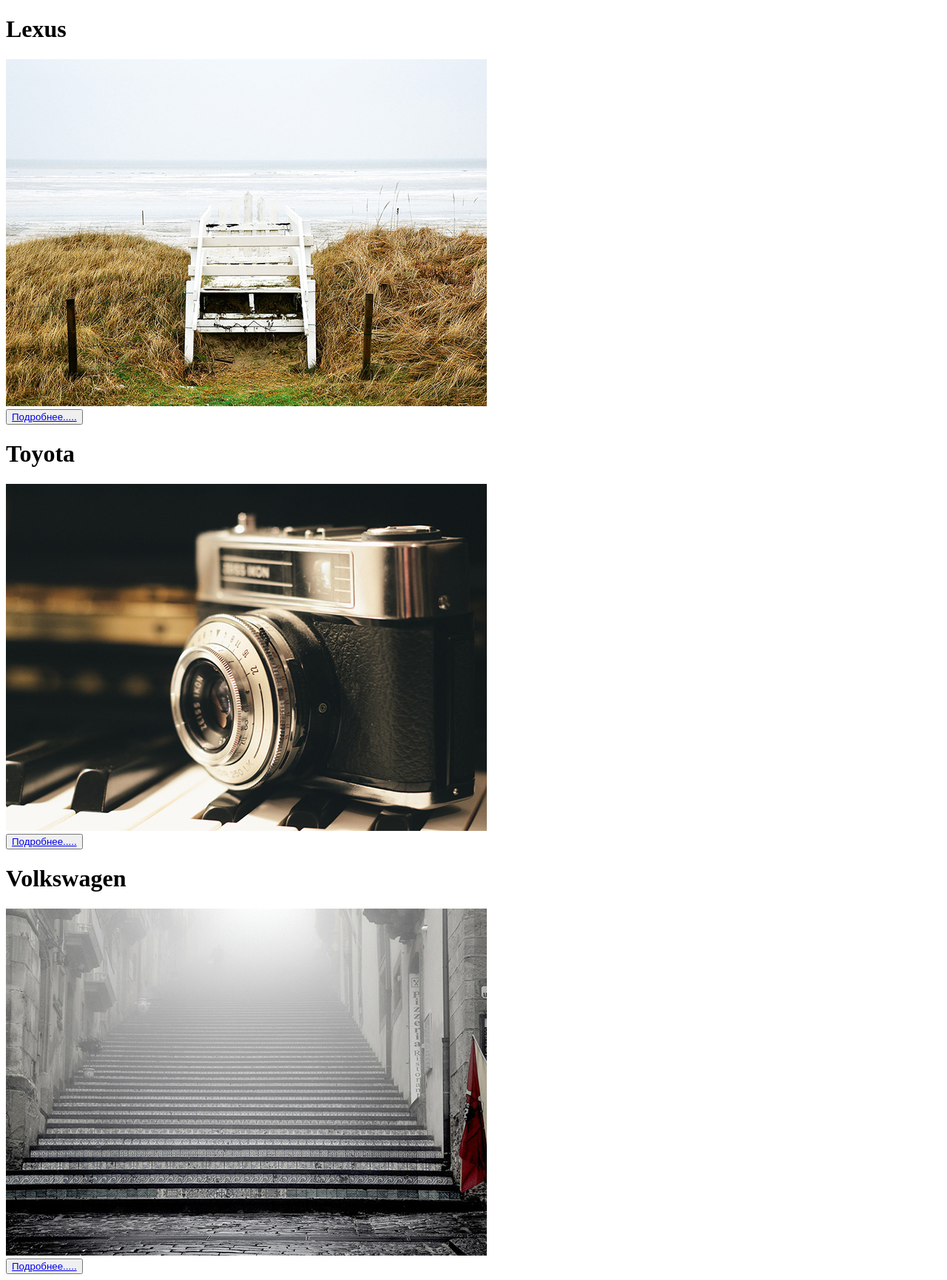
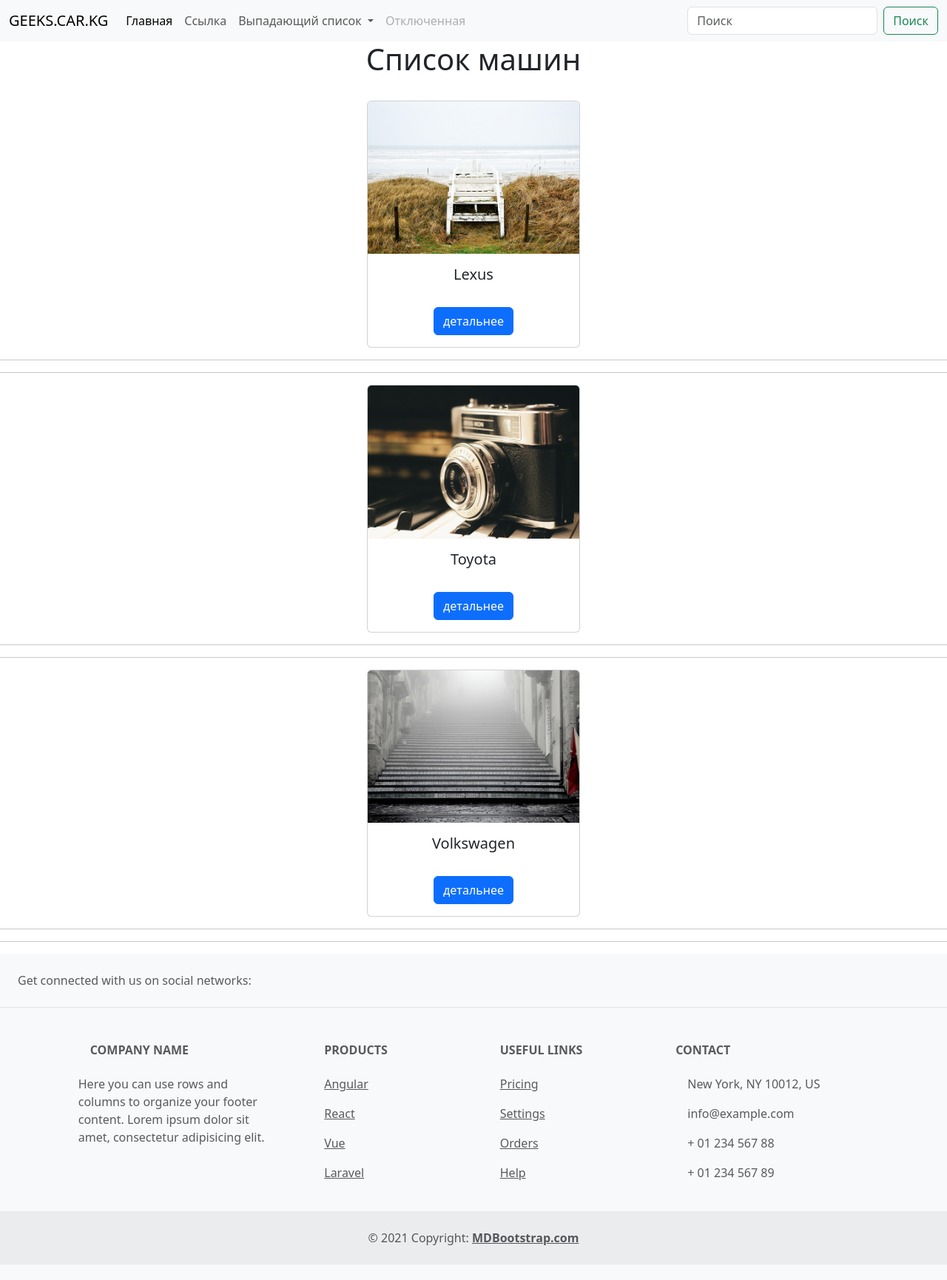
Before and after one commit to narmuhamedov/python31-3, a Django app: page /cars/ in a window 1280 px wide. Shown: the whole page at 74% size. After the commit the page ends 1709 px from the top, so only its background shows below. Run offline with Django 4.2, Linux system fonts and the light colour scheme; data comes from the database, SQL or seed files in the repository; both versions use the stored data as it was after the commit.

Commit message:
'qwerty'

```diff
--- a/main/settings.py
+++ b/main/settings.py
@@ -21,6 +21,8 @@ ALLOWED_HOSTS = []
 # Application definition
 
 INSTALLED_APPS = [
+    'admin_interface',
+    'colorfield',
     'django.contrib.admin',
     'django.contrib.auth',
     'django.contrib.contenttypes',
--- a/templates/cars/cars.html
+++ b/templates/cars/cars.html
@@ -1,17 +1,16 @@
-<!DOCTYPE html>
-<html lang="en">
-<head>
-    <meta charset="UTF-8">
-    <title>Title</title>
-</head>
-<body>
-
-{% for i in cars %}
-<h1>{{i.title}}</h1>
-<img src="{{i.image.url}}" alt="">
-<br>
-<button><a href="/cars_detail/{{i.id}}">Подробнее.....</a></button>
+{% include 'cars/header.html' %}
+<center>
+    <h1>Список машин</h1><br>
+    {% for i in cars %}
+<div class="card" style="width: 18rem;">
+  <img src="{{i.image.url}}" class="card-img-top" alt="...">
+  <div class="card-body">
+    <h5 class="card-title">{{i.title}}</h5><br>
+    <a href="/cars_detail/{{i.id}}" class="btn btn-primary">детальнее</a>
+  </div>
+</div>
+    <hr>
+    <hr>
 {% endfor %}
-
-</body>
-</html>
+</center>
+{% include 'cars/footer.html' %}
--- /dev/null
+++ b/templates/cars/footer.html
@@ -0,0 +1,124 @@
+<!-- Footer -->
+<footer class="text-center text-lg-start bg-light text-muted">
+  <!-- Section: Social media -->
+  <section class="d-flex justify-content-center justify-content-lg-between p-4 border-bottom">
+    <!-- Left -->
+    <div class="me-5 d-none d-lg-block">
+      <span>Get connected with us on social networks:</span>
+    </div>
+    <!-- Left -->
+
+    <!-- Right -->
+    <div>
+      <a href="" class="me-4 text-reset">
+        <i class="fab fa-facebook-f"></i>
+      </a>
+      <a href="" class="me-4 text-reset">
+        <i class="fab fa-twitter"></i>
+      </a>
+      <a href="" class="me-4 text-reset">
+        <i class="fab fa-google"></i>
+      </a>
+      <a href="" class="me-4 text-reset">
+        <i class="fab fa-instagram"></i>
+      </a>
+      <a href="" class="me-4 text-reset">
+        <i class="fab fa-linkedin"></i>
+      </a>
+      <a href="" class="me-4 text-reset">
+        <i class="fab fa-github"></i>
+      </a>
+    </div>
+    <!-- Right -->
+  </section>
+  <!-- Section: Social media -->
+
+  <!-- Section: Links  -->
+  <section class="">
+    <div class="container text-center text-md-start mt-5">
+      <!-- Grid row -->
+      <div class="row mt-3">
+        <!-- Grid column -->
+        <div class="col-md-3 col-lg-4 col-xl-3 mx-auto mb-4">
+          <!-- Content -->
+          <h6 class="text-uppercase fw-bold mb-4">
+            <i class="fas fa-gem me-3"></i>Company name
+          </h6>
+          <p>
+            Here you can use rows and columns to organize your footer content. Lorem ipsum
+            dolor sit amet, consectetur adipisicing elit.
+          </p>
+        </div>
+        <!-- Grid column -->
+
+        <!-- Grid column -->
+        <div class="col-md-2 col-lg-2 col-xl-2 mx-auto mb-4">
+          <!-- Links -->
+          <h6 class="text-uppercase fw-bold mb-4">
+            Products
+          </h6>
+          <p>
+            <a href="#!" class="text-reset">Angular</a>
+          </p>
+          <p>
+            <a href="#!" class="text-reset">React</a>
+          </p>
+          <p>
+            <a href="#!" class="text-reset">Vue</a>
+          </p>
+          <p>
+            <a href="#!" class="text-reset">Laravel</a>
+          </p>
+        </div>
+        <!-- Grid column -->
+
+        <!-- Grid column -->
+        <div class="col-md-3 col-lg-2 col-xl-2 mx-auto mb-4">
+          <!-- Links -->
+          <h6 class="text-uppercase fw-bold mb-4">
+            Useful links
+          </h6>
+          <p>
+            <a href="#!" class="text-reset">Pricing</a>
+          </p>
+          <p>
+            <a href="#!" class="text-reset">Settings</a>
+          </p>
+          <p>
+            <a href="#!" class="text-reset">Orders</a>
+          </p>
+          <p>
+            <a href="#!" class="text-reset">Help</a>
+          </p>
+        </div>
+        <!-- Grid column -->
+
+        <!-- Grid column -->
+        <div class="col-md-4 col-lg-3 col-xl-3 mx-auto mb-md-0 mb-4">
+          <!-- Links -->
+          <h6 class="text-uppercase fw-bold mb-4">Contact</h6>
+          <p><i class="fas fa-home me-3"></i> New York, NY 10012, US</p>
+          <p>
+            <i class="fas fa-envelope me-3"></i>
+            info@example.com
+          </p>
+          <p><i class="fas fa-phone me-3"></i> + 01 234 567 88</p>
+          <p><i class="fas fa-print me-3"></i> + 01 234 567 89</p>
+        </div>
+        <!-- Grid column -->
+      </div>
+      <!-- Grid row -->
+    </div>
+  </section>
+  <!-- Section: Links  -->
+
+  <!-- Copyright -->
+  <div class="text-center p-4" style="background-color: rgba(0, 0, 0, 0.05);">
+    © 2021 Copyright:
+    <a class="text-reset fw-bold" href="https://mdbootstrap.com/">MDBootstrap.com</a>
+  </div>
+  <!-- Copyright -->
+</footer>
+<!-- Footer -->
+</body>
+</html>
--- /dev/null
+++ b/templates/cars/header.html
@@ -0,0 +1,51 @@
+{% load static %}
+<!DOCTYPE html>
+<html lang="en">
+<!-- Разбор тега header -->
+<head>
+    <meta charset="UTF-8">
+    <title>Машины</title>
+    <!--Для отображения иконки сайта-->
+    <link rel="shortcut icon" href="https://cdn-icons-png.flaticon.com/512/3301/3301565.png">
+    <!--для подключения css -->
+    <link rel="stylesheet" href="{% static 'css/style.css' %}">
+    <link href="https://cdn.jsdelivr.net/npm/bootstrap@5.3.1/dist/css/bootstrap.min.css" rel="stylesheet" integrity="sha384-4bw+/aepP/YC94hEpVNVgiZdgIC5+VKNBQNGCHeKRQN+PtmoHDEXuppvnDJzQIu9" crossorigin="anonymous">
+    <script src="https://cdn.jsdelivr.net/npm/bootstrap@5.3.1/dist/js/bootstrap.bundle.min.js" integrity="sha384-HwwvtgBNo3bZJJLYd8oVXjrBZt8cqVSpeBNS5n7C8IVInixGAoxmnlMuBnhbgrkm" crossorigin="anonymous"></script>
+</head>
+<body>
+<nav class="navbar navbar-expand-lg bg-body-tertiary">
+  <div class="container-fluid">
+    <a class="navbar-brand" href="#">GEEKS.CAR.KG</a>
+    <button class="navbar-toggler" type="button" data-bs-toggle="collapse" data-bs-target="#navbarSupportedContent" aria-controls="navbarSupportedContent" aria-expanded="false" aria-label="Переключатель навигации">
+      <span class="navbar-toggler-icon"></span>
+    </button>
+    <div class="collapse navbar-collapse" id="navbarSupportedContent">
+      <ul class="navbar-nav me-auto mb-2 mb-lg-0">
+        <li class="nav-item">
+          <a class="nav-link active" aria-current="page" href="#">Главная</a>
+        </li>
+        <li class="nav-item">
+          <a class="nav-link" href="#">Ссылка</a>
+        </li>
+        <li class="nav-item dropdown">
+          <a class="nav-link dropdown-toggle" href="#" role="button" data-bs-toggle="dropdown" aria-expanded="false">
+            Выпадающий список
+          </a>
+          <ul class="dropdown-menu">
+            <li><a class="dropdown-item" href="#">О нас</a></li>
+            <li><a class="dropdown-item" href="#">Контакты</a></li>
+            <li><hr class="dropdown-divider"></li>
+            <li><a class="dropdown-item" href="#">Что-то еще здесь</a></li>
+          </ul>
+        </li>
+        <li class="nav-item">
+          <a class="nav-link disabled">Отключенная</a>
+        </li>
+      </ul>
+      <form class="d-flex" role="search">
+        <input class="form-control me-2" type="search" placeholder="Поиск" aria-label="Поиск">
+        <button class="btn btn-outline-success" type="submit">Поиск</button>
+      </form>
+    </div>
+  </div>
+</nav>
```
Also changed, not shown: templates/cars/car_detail.html (+16 -16 lines), db.sqlite3, media/admin-interface/logo/g8.jpg (added), static/css/style.css (added).
